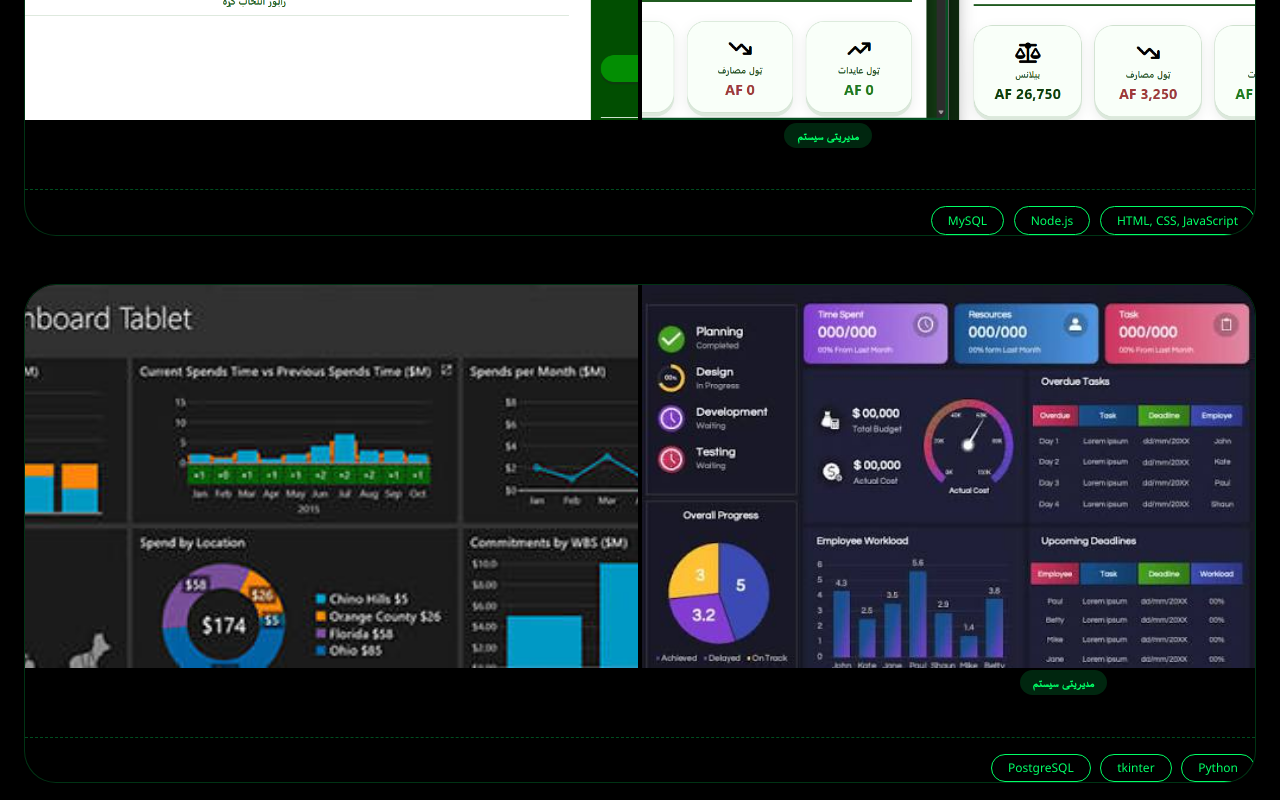
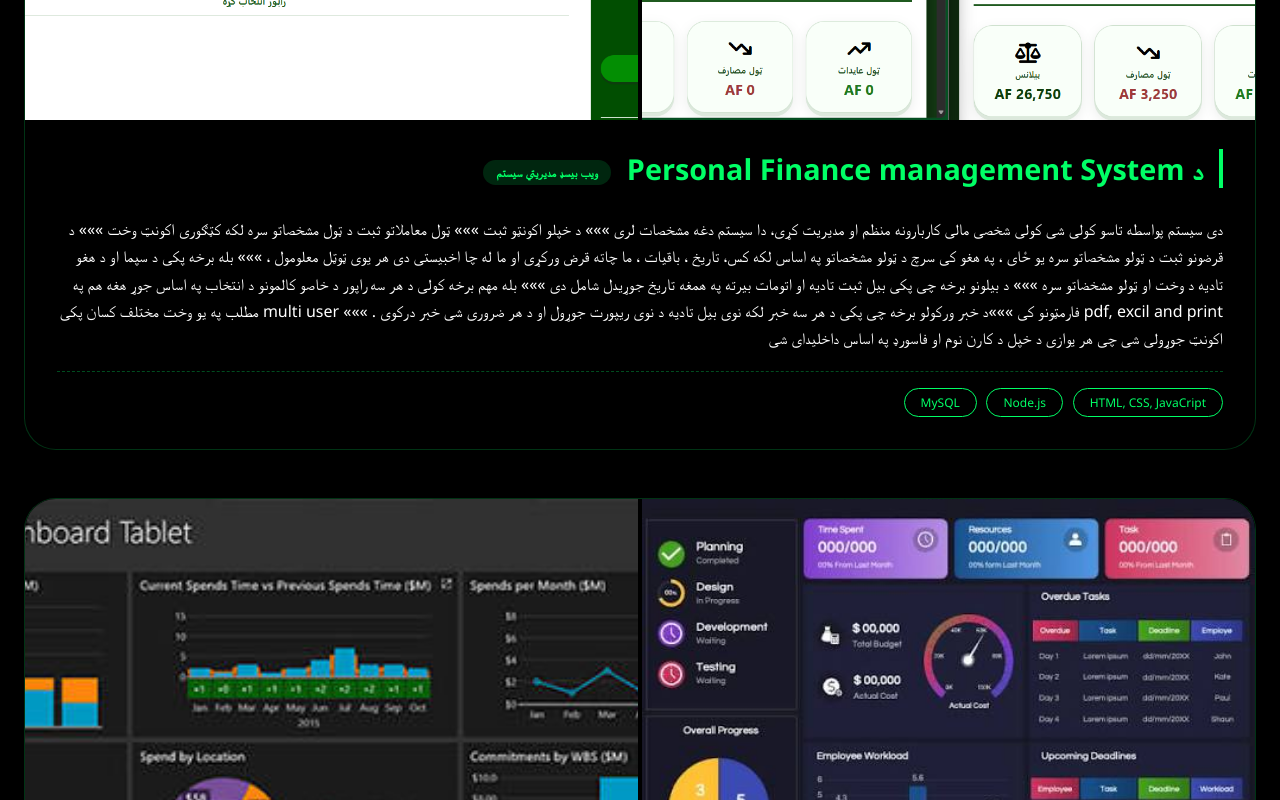
Before and after one commit to khan-omary/Portfolio, a plain HTML site: page project.html in a window 1280 px wide. Shown: the part 1360-2160 px from the top of the page. Drawn offline with Linux system fonts and the light colour scheme.

Commit message:
before javascript rendred now  solve that

```diff
--- a/javaScript/project_grid.js
+++ /dev/null
@@ -1,186 +0,0 @@
-
-
-// const PROJECTS_JSON_PATH = "/data/project_data.json";
-
-// function createProjectCard(project) {
-//     const imagesHtml = project.images
-//         .map(img => `
-//                     <div class="project-img">
-//                         <img src="${img}" alt="${project.title}">
-//                     </div>`)
-//         .join("");
-
-//     const techHtml = project.tech
-//         .map(tech => `<span class="tech-tag">${tech}</span>`)
-//         .join("\n                        ");
-
-//     const categoryHtml = project.category
-//         ? `<span class="project-category">${project.category}</span>`
-//         : "";
-
-//     let descriptionHtml;
-//     if (Array.isArray(project.description)) {
-//         const items = project.description
-//             .map(point => `<li>${point}</li>`)
-//             .join("\n                        ");
-//         descriptionHtml = `<ul class="project-description-list">
-//                         ${items}
-//                     </ul>`;
-//     } else {
-//         descriptionHtml = `<p class="project-description">${project.description}</p>`;
-//     }
-
-//     const linkHtml = project.link
-//         ? `<a class="project-btn" href="${project.link}" target="_blank" rel="noopener noreferrer">پروژه وګورئ</a>`
-//         : "";
-
-//     return `
-//             <div class="project-card" id="${project.id}">
-//                 <div class="project-images">${imagesHtml}
-//                 </div>
-//                 <div class="project-info">
-//                     <h3 class="project-title">${project.title}${categoryHtml}</h3>
-//                     ${descriptionHtml}
-//                     <div class="project-tech">
-//                         ${techHtml}
-//                     </div>
-//                     ${linkHtml}
-//                 </div>
-//             </div>`;
-// }
-
-
-// async function renderProjects() {
-//     const grid = document.querySelector(".projects-grid");
-//     if (!grid) {
-//         console.error("عنصر .projects-grid ونه موندل شو");
-//         return;
-//     }
-
-//     try {
-//         const res = await fetch(PROJECTS_JSON_PATH);
-//         if (!res.ok) {
-//             throw new Error(`JSON fetch failed: ${res.status}`);
-//         }
-//         const projects = await res.json();
-//         grid.innerHTML = projects.map(createProjectCard).join("");
-//     } catch (err) {
-//         console.error("د پروژو ډیټا نه لوستل شوه:", err);
-//         grid.innerHTML = `<p style="text-align:center;">پروژې نشي ښودل کیدای</p>`;
-//     }
-// }
-
-// renderProjects();
-
-
-const projects = [
-    {
-        id: "personal_finance_management",
-        title: "Personal Finance management System",
-        category: "مدیریتی سیستم",
-        images: [
-            "/image/personal_finance_management/1 (2).png",
-            "/image/personal_finance_management/2.png",
-            "/image/personal_finance_management/2 (1).png",
-            "/image/personal_finance_management/2 (2).png",
-            "/image/personal_finance_management/1 (1).png",
-            "/image/personal_finance_management/2 (3).png"
-        ],
-        description: "ددی سیستم پواسطه تاسو کولی شی شخصی مالی کاربارونه منظم او مدیریت کړی...",
-        tech: ["HTML, CSS, JavaScript", "Node.js", "MySQL"]
-    },
-
-    {
-        id: "khan_section",
-        title: "خان مدیریت سیستم",
-        category: "مدیریتی سیستم",
-        images: [
-            "/image/project/constraction1.jpeg",
-            "/image/project/constraction2.jpeg"
-        ],
-        description: "دا شرکت چی د ساختمانی موادو ټسټونه کوی...",
-        tech: ["Python", "tkinter", "PostgreSQL"]
-    },
-
-    {
-        id: "course_section",
-        title: "د کورس مدیریت سیستم",
-        category: "ویب بیسډ مدیریتي سیستم",
-        images: [
-            "/image/project/course1.jpeg",
-            "/image/project/course2.png"
-        ],
-        description: "ددی سیستم پواسطه د کورس ټول کارونه مدیریت کیدای شی...",
-        tech: ["HTML, CSS, JavaScript", "Node.js", "MySQL"]
-    },
-
-    {
-        id: "hostal_section",
-        title: "د لیلی مدیریت سیستم",
-        category: "مدیریت سیستم",
-        images: [
-            "/image/project/hostal1.jpeg",
-            "/image/project/hostel2.jpg"
-        ],
-        description: "ددی سیستم پواسطه کولی شی د لیلی ټول کارونه مدیریت کړی...",
-        tech: ["Java", "JavaSwing", "MySQL"]
-    },
-
-    {
-        id: "pashto_typing_game",
-        title: "پښتو ټایپینګ",
-        category: "ویب بیسډ ډیسکټاپ اپلیکیشن",
-        images: [
-            "/image/project/type.png",
-            "/image/project/game.png"
-        ],
-        description: "دا ګیم چی دری مرحلی لری...",
-        tech: ["HTML", "CSS", "JavaScript"]
-    }
-];
-
-function createProjectCard(project) {
-    const imagesHtml = project.images
-        .map(img => `
-            <div class="project-img">
-                <img src="${img}" alt="${project.title}">
-            </div>`)
-        .join("");
-
-    const techHtml = project.tech
-        .map(tech => `<span class="tech-tag">${tech}</span>`)
-        .join("");
-
-    const categoryHtml = project.category
-        ? `<span class="project-category">${project.category}</span>`
-        : "";
-
-    let descriptionHtml;
-
-    if (Array.isArray(project.description)) {
-        descriptionHtml = `<ul>` +
-            project.description.map(p => `<li>${p}</li>`).join("") +
-            `</ul>`;
-    } else {
-        descriptionHtml = `<p>${project.description}</p>`;
-    }
-
-    return `
-        <div class="project-card">
-            <div class="project-images">${imagesHtml}</div>
-            <h3>${project.title} ${categoryHtml}</h3>
-            ${descriptionHtml}
-            <div class="project-tech">${techHtml}</div>
-        </div>
-    `;
-}
-
-function renderProjects() {
-    const grid = document.querySelector(".projects-grid");
-
-    if (!grid) return;
-
-    grid.innerHTML = projects.map(createProjectCard).join("");
-}
-
-renderProjects();
--- a/project.html
+++ b/project.html
@@ -39,7 +39,41 @@
         </div>
 
         <div class="projects-grid">
-            <!-- <div class="project-card" id="khan_section">
+
+            <div class="project-card" id="course_section">
+                <div class="project-images">
+                    <div class="project-img">
+                        <img src="/image/personal_finance_management/1 (2).png">
+                    </div>
+                    <div class="project-img">
+                        <img src="/image/personal_finance_management/2.png">
+                    </div>
+                    <div class="project-img">
+                        <img src="/image/personal_finance_management/2 (1).png">
+                    </div>
+                    <div class="project-img">
+                        <img src="/image/personal_finance_management/2 (2).png">
+                    </div>
+                    <div class="project-img">
+                        <img src="/image/personal_finance_management/1 (1).png">
+                    </div>
+                    <div class="project-img">
+                        <img src="/image/personal_finance_management/2 (3).png">
+                    </div>
+                </div>
+                <div class="project-info">
+                    <h3 class="project-title">د Personal Finance management System<span class="project-category">ویب بیسډ مدیریتي
+                            سیستم</span></h3>
+                    <p class="project-description">دی سیستم پواسطه تاسو کولی شی کولی شخصی مالی کاربارونه منظم او مدیریت   کړی، دا سیستم دغه مشخصات لری »»» د خپلو اکونټو ثبت »»» ټول معاملاتو ثبت  د ټول مشخصاتو سره لکه کټګوری اکونټ وخت »»» د قرضونو ثبت د ټولو مشخصاتو سره   یو ځای ، په هغو کی سرچ د ټولو مشخصاتو په اساس لکه کس، تاریخ ، باقیات ، ما چاته قرض ورکړی او ما له چا اخبیستی دی هر یوی ټوټل معلومول ، »»» بله برخه پکی د سپما او د هغو تادیه د وخت او ټولو مشخضاتو سره   »»» د بیلونو برخه چی پکی بیل ثبت تادیه او اتومات بیرته په همغه تاریخ جوړیدل شامل دی »»» بله مهم برخه کولی د هر سه راپور د خاصو کالمونو د انتخاب په اساس جوړ هغه هم په pdf, excil and print فارمټونو کی »»»د خبر ورکولو برخه چی پکی د هر سه خبر لکه نوی بیل تادیه د نوی ریپورت جوړول او د هر ضروری شی خبر درکوی . »»» multi user  مطلب په یو وخت مختلف کسان پکی اکونټ جوړولی شی چی هر یوازی د خپل د  کارن نوم او فاسورډ په اساس داخلیدای شی</p>
+                    <div class="project-tech">
+                        <span class="tech-tag">HTML, CSS, JavaCript</span>
+                        <span class="tech-tag">Node.js</span>
+                        <span class="tech-tag">MySQL</span>
+                    </div>
+                </div>
+            </div>
+
+            <div class="project-card" id="khan_section">
                 <div class="project-images">
                     <div class="project-img">
                         <img src="image/project/constraction1.jpeg">
@@ -128,7 +162,7 @@
                         <span class="tech-tag">JavaCript</span>
                     </div>
                 </div>
-            </div> -->
+            </div>
 
         </div>
     </div>
```
Also changed, not shown: javaScript/projects.js (deleted, +0 -71 lines).
